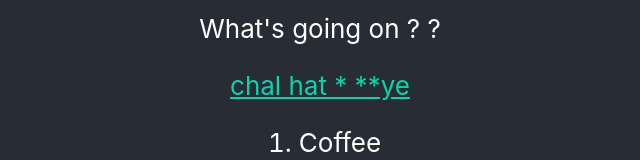
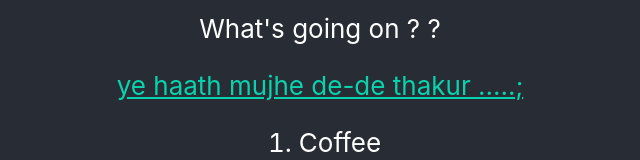
Before and after one commit to rajesh1982002/docker-react, a React (Create React App) app: page / in a window 1280 px wide. Shown: the part 434-594 px from the top of the page, without its empty margins (320-960 px from the left). Built offline with nearby package versions, Linux system fonts and the light colour scheme.

Commit message:
added comment on sholay's hand

```diff
--- a/src/App.js
+++ b/src/App.js
@@ -17,7 +17,7 @@ function App() {
           target="_blank"
           rel="noopener noreferrer"
         >
-         chal hat  *  **ye
+         ye haath mujhe de-de thakur .....;
         </a>
         <ol type="1">
           <li>Coffee</li>
```
